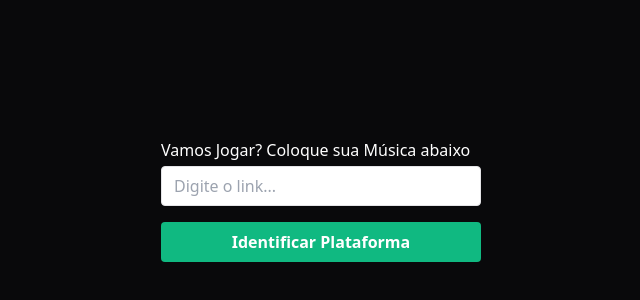
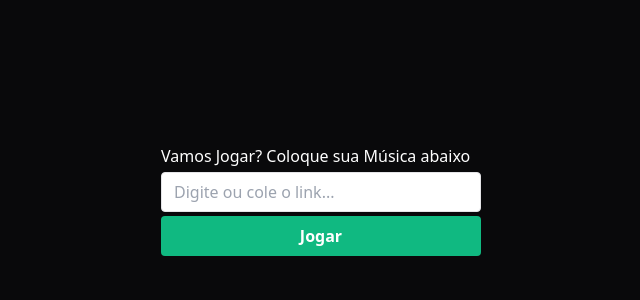
Before and after one commit to wesleyvieira1/HACKATHON-TAIL, a Next.js app in the folder hackathon-tail/: page / in a window 1280 px wide. Shown: the part 200-500 px from the top of the page, without its empty margins (319-959 px from the left). Built offline with nearby package versions, Linux system fonts and the light colour scheme.

Commit message:
add novo componente e criação do formulário com post=data

```diff
--- /dev/null
+++ b/hackathon-tail/src/app/components/FormLinkIdentifier.tsx
@@ -0,0 +1,49 @@
+'use client'
+import React, { useState, useEffect } from 'react';
+import { useForm } from 'react-hook-form';
+
+
+interface FormData{
+  linkidentificado: string;
+}
+
+const FormLinkIdentifier = () =>{
+  const { register, handleSubmit, formState: {errors} } = useForm<FormData>()
+  const onSubmit = (data: FormData) => {
+    alert(JSON.stringify(data)); //Creio que o axios.post() entre aqui, pq nessa função eu recebo o data, mas eu só printo na tela
+  }
+
+  return (
+    <div className="h-screen flex items-center justify-center">
+        <div className='flex flex-col gap-4 w-full max-w-xs'>
+          <div className="flex flex-col gap-1">
+          <h1 className="text-white">Vamos Jogar? Coloque sua Música abaixo</h1>
+              <form onSubmit={handleSubmit(onSubmit)} className='flex flex-col gap-2'>
+              <input
+                  className="border border-zinc-200 shadow-sm rounded h-10 px-3 max-w-xs outline-none"
+                  type="text"
+                  placeholder="Digite ou cole o link..."
+                  {...register('linkidentificado', {required:true , validate: (value) =>{
+                    if (!value.includes("youtube.com") && !value.includes("spotify.com") && !value.includes("deezer.com")) {
+                      return false;
+                    }
+                    return true;
+                  }})}
+              />
+              </form>
+              {errors?.linkidentificado?.type == 'validate' && (<p className="error-message text-red-600">Link Inválido</p>)}
+              <button onClick={() => handleSubmit(onSubmit)()} className="bg-emerald-500 rounded font-semibold text-white h-10" type='submit'>Jogar</button>
+          </div>
+
+        </div>
+    </div>
+
+  );
+}
+
+
+//};
+
+
+
+export default FormLinkIdentifier ;
--- a/hackathon-tail/src/app/components/LinkIdentifier.tsx
+++ /dev/null
@@ -1,43 +0,0 @@
-'use client'
-import React, { useState } from 'react';
-
-const LinkIdentifier: React.FC = () => {
-  const [link, setLink] = useState<string>('');
-  const [platform, setPlatform] = useState<string>('');
-
-  const identifyPlatform = () => {
-    if (link.includes('youtube.com')) {
-      setPlatform('YouTube');
-    } else if (link.includes('spotify.com')) {
-      setPlatform('Spotify');
-    } else if (link.includes('deezer.com')) {
-      setPlatform('Deezer');
-    } else {
-      setPlatform('Plataforma não suportada');
-    }
-  };
-
-  return (
-    <div className="h-screen flex items-center justify-center">
-        <div className='flex flex-col gap-4 w-full max-w-xs'>
-          <div className="flex flex-col gap-1">
-          <h1 className="text-white">Vamos Jogar? Coloque sua Música abaixo</h1>
-            <input
-                className="border border-zinc-200 shadow-sm rounded h-10 px-3"
-                type="text"
-                placeholder="Digite o link..."
-                value={link}
-                onChange={(e) => setLink(e.target.value)}
-            />
-          </div>
-          <button onClick={identifyPlatform} className="bg-emerald-500 rounded font-semibold text-white h-10">Identificar Plataforma</button>
-        {platform && <p className="text-white">A plataforma identificada é: {platform}</p>}
-        </div>
-    </div>
-
-  );
-};
-
-
-
-export default LinkIdentifier;
--- /dev/null
+++ b/hackathon-tail/src/app/components/LinkIdentify.tsx
@@ -0,0 +1,45 @@
+'use client'
+import React, { useState, useEffect } from 'react';
+import { useForm } from 'react-hook-form';
+
+
+interface FormData{
+  linkidentificado: string;
+}
+
+const FormLinkIdentifier = () =>{
+  const { register, handleSubmit, formState: {errors} } = useForm<FormData>()
+  const onSubmit = (data: FormData) => {
+    alert(JSON.stringify(data));
+  }
+
+
+  return (
+    <div className="h-screen flex items-center justify-center">
+        <div className='flex flex-col gap-4 w-full max-w-xs'>
+          <div className="flex flex-col gap-1">
+          <h1 className="text-white">Vamos Jogar? Coloque sua Música abaixo</h1>
+              <form onSubmit={handleSubmit(onSubmit)} className='flex flex-col gap-2'>
+              <input
+                  className="border border-zinc-200 shadow-sm rounded h-10 px-3 max-w-xs"
+                  type="text"
+                  placeholder="Digite o link..."
+                  {...register('linkidentificado', {required:true , validate: (value) =>{
+                    if (!value.includes("youtube.com") && !value.includes("spotify.com") && !value.includes("deezer.com")) {
+                      return false;
+                    }
+                    return true;
+                  }})}
+              />
+              </form>
+              {errors?.linkidentificado?.type == 'validate' && (<p className="error-message text-red-600">Link Inválido</p>)}
+              <button onClick={() => handleSubmit(onSubmit)()} className="bg-emerald-500 rounded font-semibold text-white h-10" type='submit'>Identificar Plataforma</button>
+          </div>
+
+        </div>
+    </div>
+
+  );
+}
+
+export default FormLinkIdentifier ;
--- a/hackathon-tail/src/app/page.tsx
+++ b/hackathon-tail/src/app/page.tsx
@@ -1,10 +1,8 @@
 import { Suspense } from "react";
-import LinkIdentifier from "./components/LinkIdentifier";
+import FormLinkIdentifier from "./components/FormLinkIdentifier"
 
 export default function Home() {
   return (
-    <Suspense fallback={<p>Carregando...</p>}>
-    <LinkIdentifier/>
-    </Suspense>
+    <FormLinkIdentifier />
   );
 }
--- a/hackathon-tail/tsconfig.json
+++ b/hackathon-tail/tsconfig.json
@@ -21,6 +21,6 @@
       "@/*": ["./src/*"]
     }
   },
-  "include": ["next-env.d.ts", "**/*.ts", "**/*.tsx", ".next/types/**/*.ts", "src/app/components/LinkIdentifier.tsx"],
+  "include": ["next-env.d.ts", "**/*.ts", "**/*.tsx", ".next/types/**/*.ts", "src/app/components/FormLinkIdentifier.tsx"],
   "exclude": ["node_modules"]
 }
```
